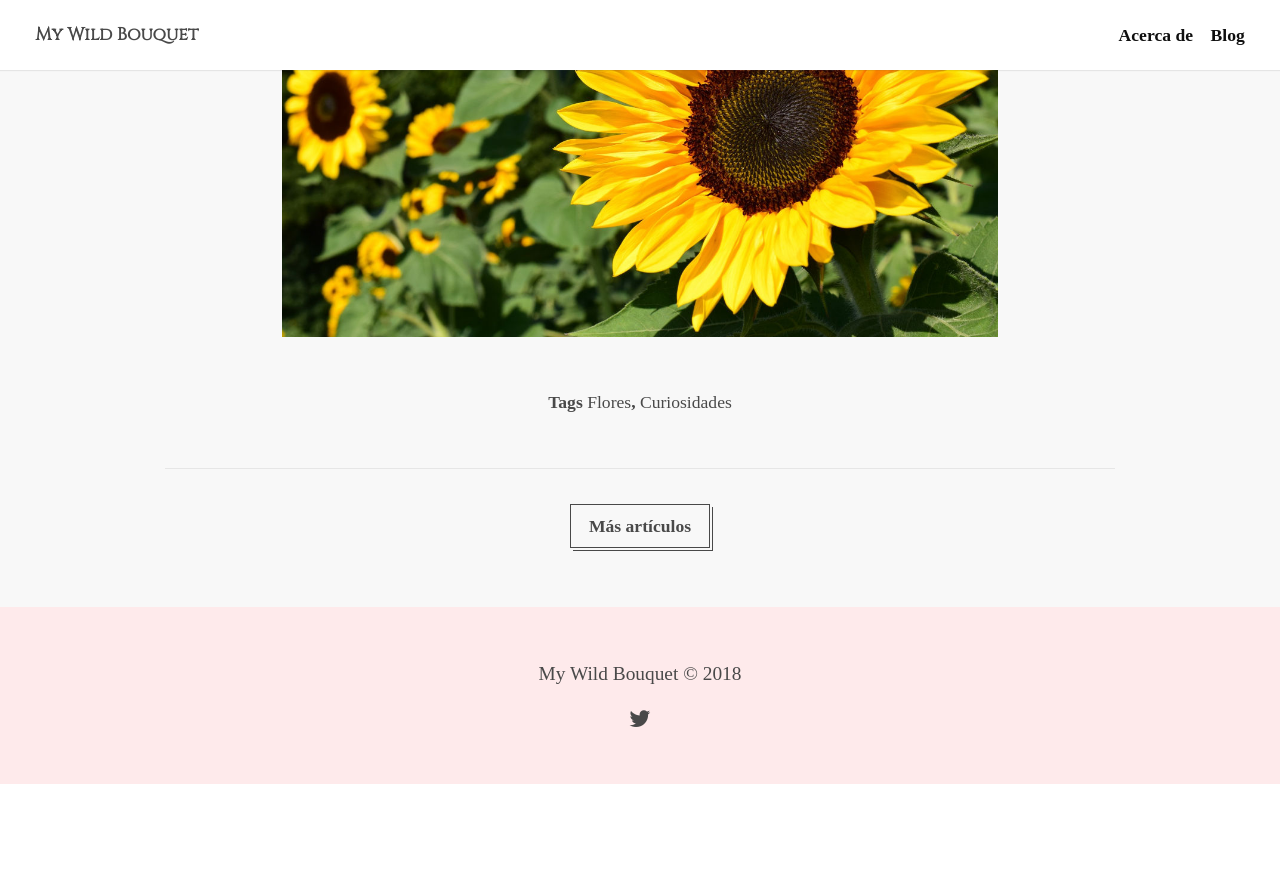
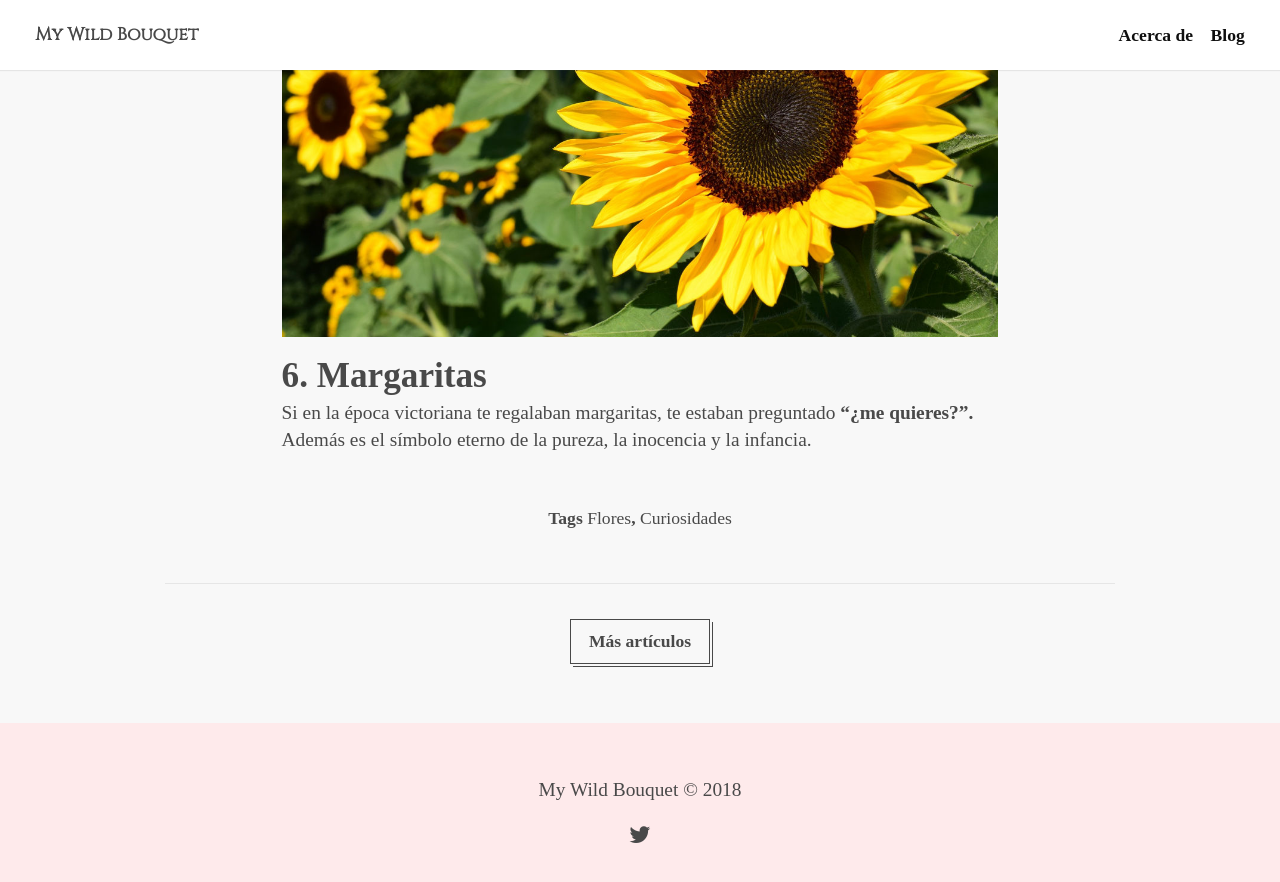
Before and after one commit to keyvanakbary/ramosilvestre.com, a Jekyll site: the page built from src/_posts/2018-01-20-El-significado-de-las-flores.md, in a window 1280 px wide and 900 px high, scrolled down 4749 px. Shown: the top 882 px of the window. Built offline with Jekyll 4.4.1, drawn with Linux system fonts in a browser that asks for light colours; some web fonts are replaced; before the commit the page ends 5533 px from its top, so only the background shows below that.

Commit message:
Update 2018-01-20-El-significado-de-las-flores.md

```diff
--- a/src/_posts/2018-01-20-El-significado-de-las-flores.md
+++ b/src/_posts/2018-01-20-El-significado-de-las-flores.md
@@ -50,9 +50,13 @@ Estas flores son unas de las más fáciles de encontrar en cualquier floristerí
 
 
 
-
 ### 5. Girasol
 
 Esta flor recuerda al sol, por lo tanto regalar girasoles estás transmitiendo a esa persona que ella es el **centro de tu vida** y que giras alrededor de ella. En la actualidad, los girasoles también significan amistad, al igual que los tulipanes.
 
 ![El significado de las flores](/assets/images/posts/girasol.jpg)
+
+
+### 6. Margaritas
+
+Si en la época victoriana te regalaban margaritas, te estaban preguntado **“¿me quieres?”.** Además es el símbolo eterno de la pureza, la inocencia y la infancia.
```
